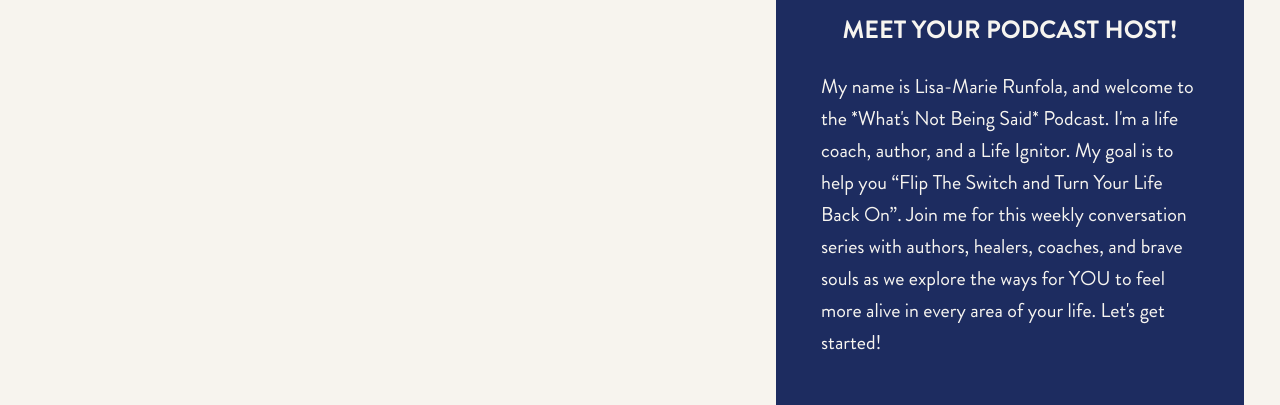
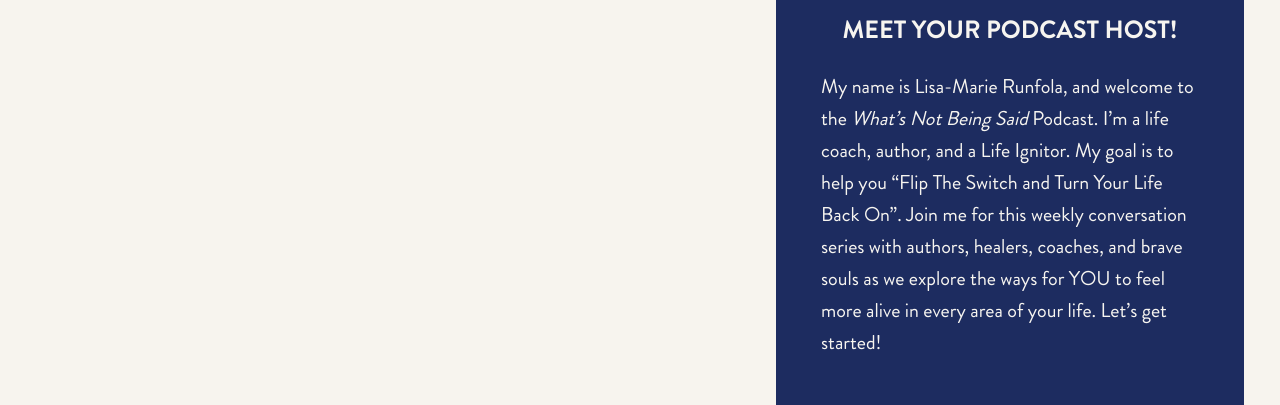
Before and after one commit to lisamarierunfola/lisamarierunfola, a Jekyll site: the page built from _blog/kate-eckman.markdown, in a window 1280 px wide and 900 px high, scrolled down 1239 px. Shown: the part 188-593 px from the top of the window. Built offline with Jekyll 4.4.1, drawn with Linux system fonts in a browser that asks for light colours; comment, search, counter and statistics services are not loaded; some of the changed lines change nothing that is shown.

Commit message:
strip html out of site description text | markdowify

```diff
--- a/_includes/head.html
+++ b/_includes/head.html
@@ -21,11 +21,11 @@
 
 <!-- Social Tags -->
 
-<meta name="description" content="{{ site.description }}" />
+<meta name="description" content="{{ site.description | markdownify | strip_html }}" />
 
 <meta property="og:type" content="website" />
 <meta property="og:title" content="{{ page.title }}" />
-<meta property="og:description" content="{{ site.description }}" />
+<meta property="og:description" content="{{ site.description | markdownify | strip_html }}" />
 <meta property="og:url" content="{{ page.url }}"/>
 <meta property="og:site_name" content="{{ site.title }}"/>
 <meta property="og:image" content="{{ site.image }}"/>
@@ -33,5 +33,5 @@
 <meta name="twitter:card" content="summary_large_image">
 <meta name="twitter:site" content="{{ site.title }}">
 <meta name="twitter:title" content="{{ page.title }}">
-<meta name="twitter:description" content="{{ site.description }}">
+<meta name="twitter:description" content="{{ site.description | markdownify | strip_html }}">
 <meta name="twitter:image" content="{{ site.image }}">
--- a/_layouts/post.html
+++ b/_layouts/post.html
@@ -71,7 +71,7 @@
             </p>
 
             <p>
-                {{ site.description }}
+                {{ site.description | markdownify }}
             </p>
         </div>
 
```
